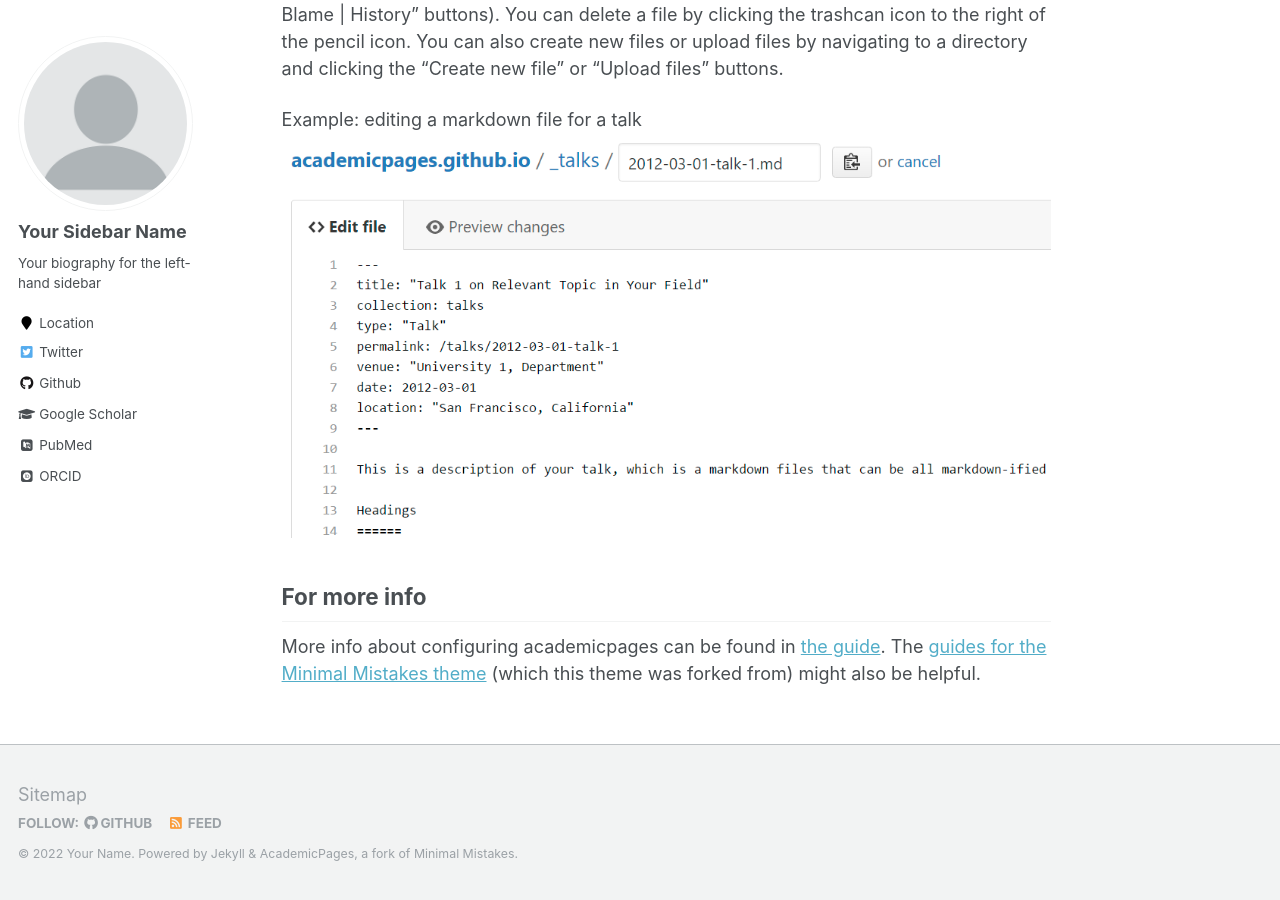
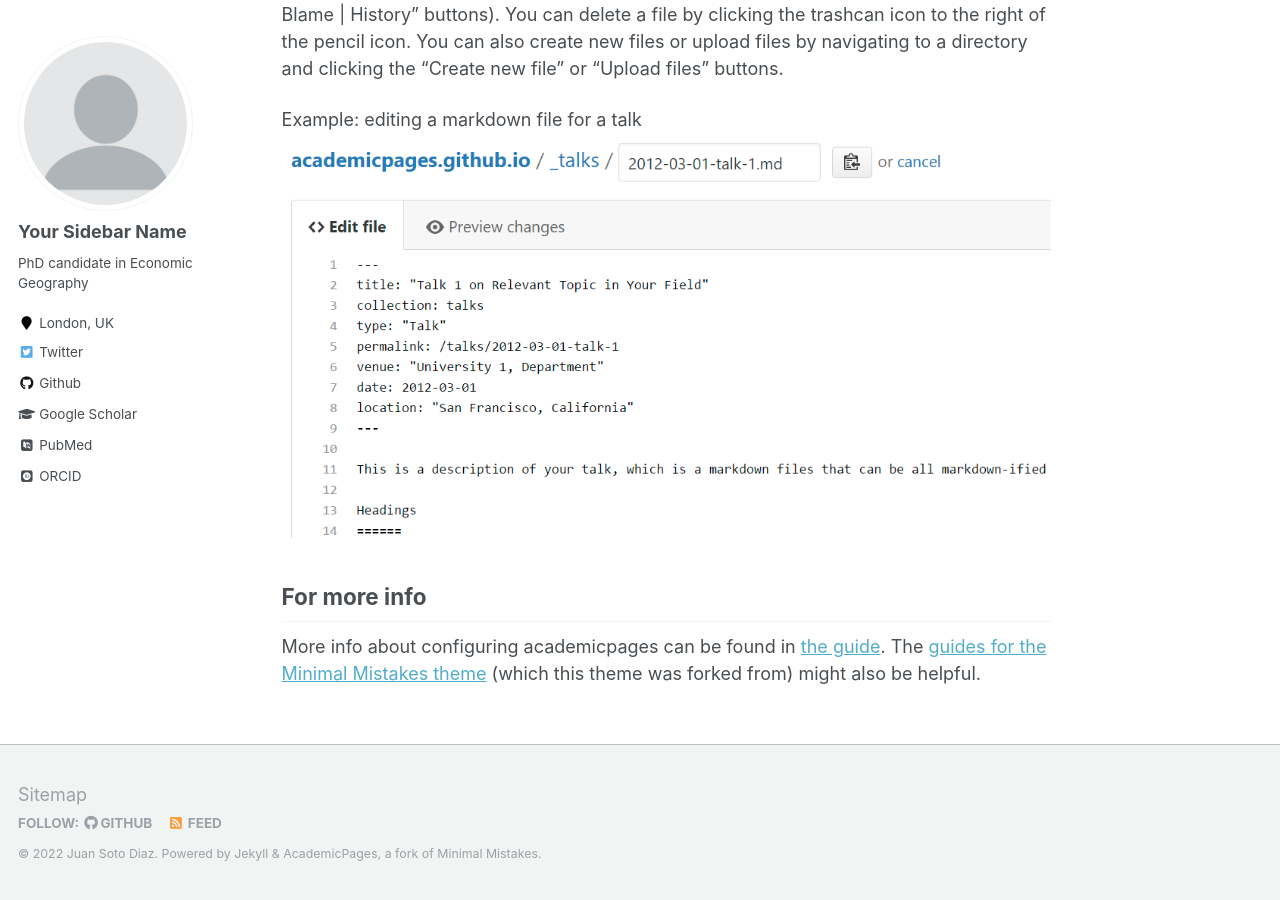
Before and after one commit to pedrofierroz87/pedrofierroz87.github.io, a Jekyll site: the page built from _pages/about.md, in a window 1280 px wide and 900 px high, scrolled down 2463 px. Built offline with Jekyll 4.4.1, drawn with Linux system fonts in a browser that asks for light colours; some web fonts are replaced.

Commit message:
Update _config.yml

```diff
--- a/_config.yml
+++ b/_config.yml
@@ -9,8 +9,8 @@
 locale                   : "en-US"
 title                    : "Juan Soto Diaz/ Site Title"
 title_separator          : "-"
-name                     : &name "Your Name"
-description              : &description "personal description"
+name                     : &name "Juan Soto Diaz"
+description              : &description "PhD candidate in Economic Geography"
 url                      : https://academicpages.github.io # the base hostname & protocol for your site e.g. "https://mmistakes.github.io"
 baseurl                  : "" # the subpath of your site, e.g. "/blog"
 repository               : "academicpages/academicpages.github.io"
@@ -82,13 +82,13 @@ analytics:
 author:
   name             : "Your Sidebar Name"
   avatar           : "profile.png"
-  bio              : "Your biography for the left-hand sidebar"
-  location         : "Location"
+  bio              : "PhD candidate in Economic Geography"
+  location         : "London, UK"
   employer         :
   pubmed           : "https://www.ncbi.nlm.nih.gov/pubmed/?term=john+snow"
-  googlescholar    : "http://yourfullgooglescholarurl.com"
+  googlescholar    : "https://scholar.google.com/citations?user=l07IA64AAAAJ&hl=es"
   email            :
-  researchgate     :  # example: "https://www.researchgate.net/profile/yourprofile"
+  researchgate     :  # example: "https://www.researchgate.net/profile/Juan-Soto-Diaz?ev=hdr_xprf&_sg=rxFXyahpIEmdpW-NXTW9Cwxe9xXkiwOqojA3Wr_CjKjzp8UGjAlpjF7QGtnyuIxWPC2jRgryH9wE7LzX2em4pYlX"
   uri              :
   bitbucket        :
   codepen          :
```
